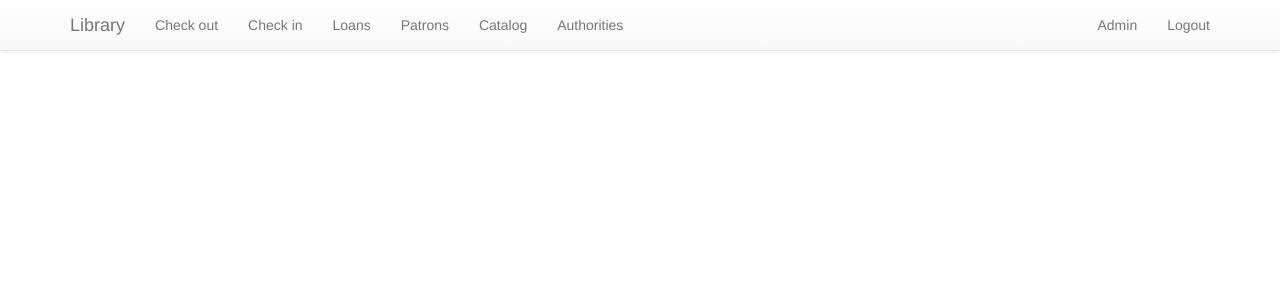
After one commit to zeeman/cs275-final-php, a PHP site: page /mockups/base.html in a window 1280 px wide. The commit adds this page. Shown: the top 300 px of the page. Run offline with PHP 8.4, Linux system fonts and the light colour scheme; a stand-in replaces the project's code that opens the database connection; some libraries are stand-ins or nearby versions.

Commit message:
Write a useful commit description

```diff
--- a/common.php
+++ b/common.php
@@ -1,8 +1,8 @@
-<?php if (!defined('APP')) { die('Access denied.'); }
+<?php defined('APP') or die("Access denied.");
 /* common.php
 Holds common code required by all files.
 */
-require('./config.php');
+require_once('./config.php');
 
 $db = new mysqli(DB_HOST, DB_USER, DB_PASS, DB_NAME);
 
--- a/index.php
+++ b/index.php
@@ -1,3 +1,3 @@
-<?php define('APP', 1);
+<?php define('APP', 0);
 require('common.php');
 redirect_inside('patron.php');
--- /dev/null
+++ b/mockups/base.html
@@ -0,0 +1,49 @@
+<!DOCTYPE html>
+<html lang="en">
+  <head>
+    <meta charset="utf-8">
+    <meta http-equiv="X-UA-Compatible" content="IE=edge">
+    <meta name="viewport" content="width=device-width, initial-scale=1">
+    <title>
+        Library
+    </title>
+
+    <!-- Bootstrap -->
+    <link rel="stylesheet" href="https://netdna.bootstrapcdn.com/bootstrap/3.1.1/css/bootstrap.min.css">
+    <link rel="stylesheet" href="https://netdna.bootstrapcdn.com/bootstrap/3.1.1/css/bootstrap-theme.min.css">
+  </head>
+  <body>
+    <div class="navbar navbar-default navbar-static-top">
+        <div class="container">
+            <div class="navbar-header">
+                <button class="navbar-toggle collapsed" type="button" data-toggle="collapse" data-target=".navbar-collapse">
+                    <span class="sr-only">Toggle navigation</span>
+                    <span class="icon-bar"></span>
+                    <span class="icon-bar"></span>
+                    <span class="icon-bar"></span>
+                </button>
+                <a class="navbar-brand" href="#">Library</a>
+            </div>
+            <div class="navbar-collapse collapse">
+                <ul class="nav navbar-nav">
+                    <li><a href="#">Check out</a></li>
+                    <li><a href="#">Check in</a></li>
+                    <li><a href="#">Loans</a></li>
+                    <li><a href="#">Patrons</a></li>
+                    <li><a href="#">Catalog</a></li>
+                    <li><a href="#">Authorities</a></li>
+                </ul>
+                <ul class="nav navbar-nav navbar-right">
+                    <li><a href="#">Admin</a></li>
+                    <li><a href="#">Logout</a></li>
+                </ul>
+            </div>
+        </div>
+    </div>
+    <div class="container">
+        <!-- CONTENT -->
+    </div>
+    <script src="https://ajax.googleapis.com/ajax/libs/jquery/1.11.0/jquery.min.js"></script>
+    <script src="https://netdna.bootstrapcdn.com/bootstrap/3.1.1/js/bootstrap.min.js"></script>
+  </body>
+</html>
--- a/patron.php
+++ b/patron.php
@@ -1,6 +1,6 @@
 <?php define('APP', 0);
-require('./common.php');
-require('./templates/base.php');
+require_once('./common.php');
+require_once('./templates/base.php');
 $patron_base_url = BASE_URL . "patron.php";
 
 $action = isset($_GET['action']) ? $_GET['action'] : 'list';
```
Also changed, not shown: mockups/login.html (+37 -0 lines), models/patron.php (added, +39 -0 lines), schema.sql (+23 -26 lines), login.php (added).
